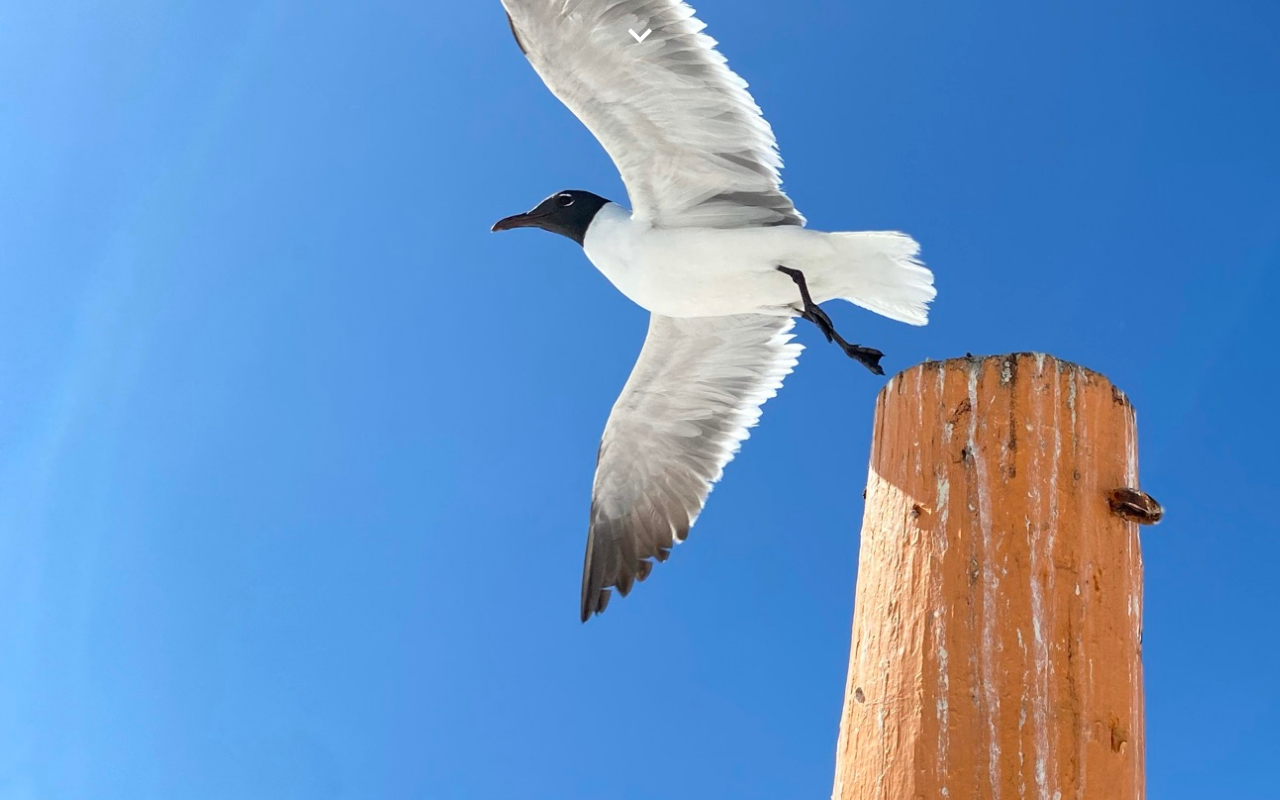
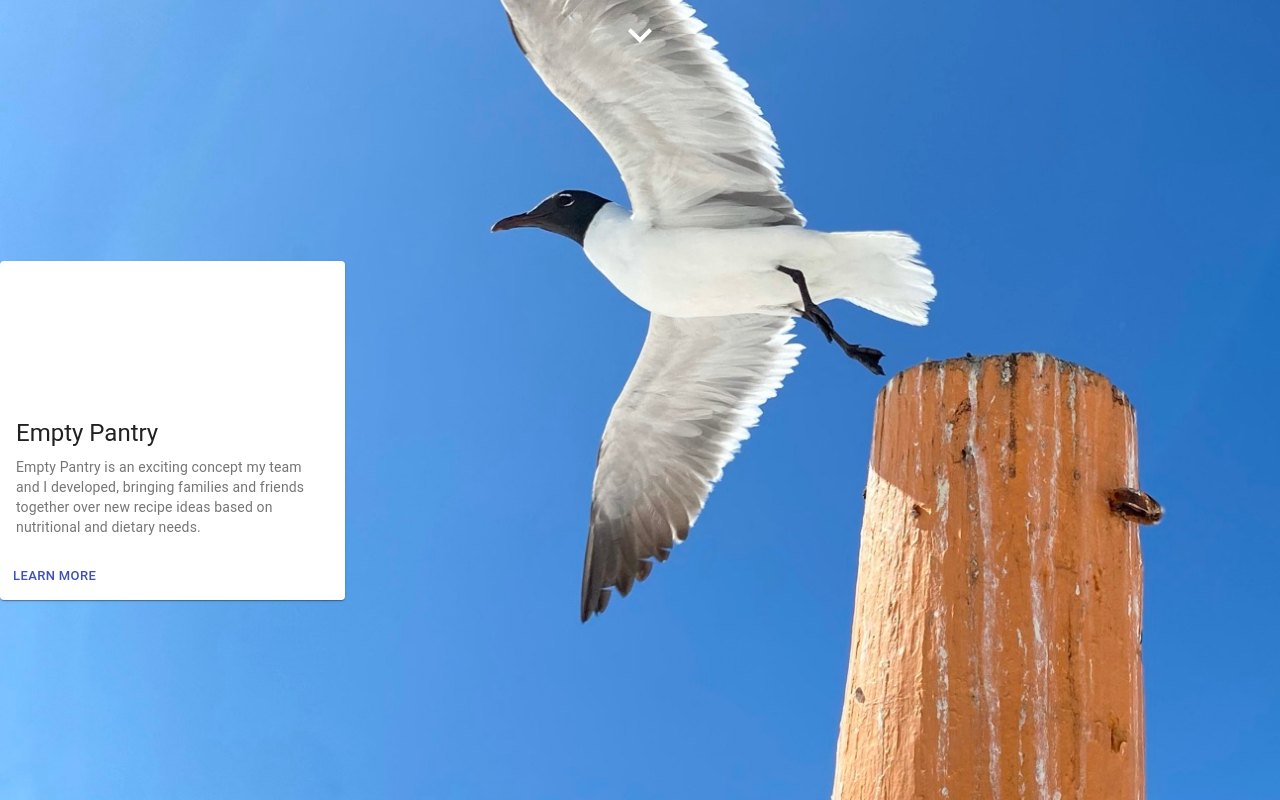
Before and after one commit to willstrudel/React-Portfolio, a React (Create React App) app in the folder react-portfolio/: page / in a window 1280 px wide. Shown: the part 459-1259 px from the top of the page. Built offline with nearby package versions, Linux system fonts and the light colour scheme.

Commit message:
Created image card for projects section of profile

```diff
--- a/react-portfolio/src/App.js
+++ b/react-portfolio/src/App.js
@@ -2,7 +2,7 @@ import React from 'react'
 import { makeStyles } from '@material-ui/core/styles';
 import { CssBaseline } from '@material-ui/core';
 import Header from './components/Header';
-import Projects from './components/projects';
+import Projects from './components/Projects';
 
 
 const useStyles = makeStyles((theme) => ({
--- /dev/null
+++ b/react-portfolio/src/components/ImageCard.js
@@ -0,0 +1,47 @@
+import React from 'react';
+import { makeStyles } from '@material-ui/core/styles';
+import Card from '@material-ui/core/Card';
+import CardActionArea from '@material-ui/core/CardActionArea';
+import CardActions from '@material-ui/core/CardActions';
+import CardContent from '@material-ui/core/CardContent';
+import CardMedia from '@material-ui/core/CardMedia';
+import Button from '@material-ui/core/Button';
+import Typography from '@material-ui/core/Typography';
+
+const useStyles = makeStyles({
+  root: {
+    maxWidth: 345,
+  },
+  media: {
+    height: 140,
+  },
+});
+
+export default function ImageCard() {
+  const classes = useStyles();
+
+  return (
+    <Card className={classes.root}>
+      <CardActionArea>
+        <CardMedia
+          className={classes.media}
+          image=""
+          title="Empty Pantry Logo"
+        />
+        <CardContent>
+          <Typography gutterBottom variant="h5" component="h2">
+            Empty Pantry
+          </Typography>
+          <Typography variant="body2" color="textSecondary" component="p">
+            Empty Pantry is an exciting concept my team and I developed, bringing families and friends together over new recipe ideas based on nutritional and dietary needs.
+          </Typography>
+        </CardContent>
+      </CardActionArea>
+      <CardActions>
+        <Button size="small" color="primary">
+          Learn More
+        </Button>
+      </CardActions>
+    </Card>
+  );
+}
--- a/react-portfolio/src/components/projects.js
+++ b/react-portfolio/src/components/projects.js
@@ -1,5 +1,6 @@
 import React from 'react';
 import { makeStyles } from '@material-ui/core/styles';
+import ImageCard from './ImageCard';
 
 
 const useStyles = makeStyles((theme) => ({
@@ -10,6 +11,8 @@ const useStyles = makeStyles((theme) => ({
 
 export default function Projects() {
     const classes = useStyles();
-    return <div className={classes.root}></div>
+    return <div className={classes.root}>
+        <ImageCard />
+    </div>
 
 }
```
